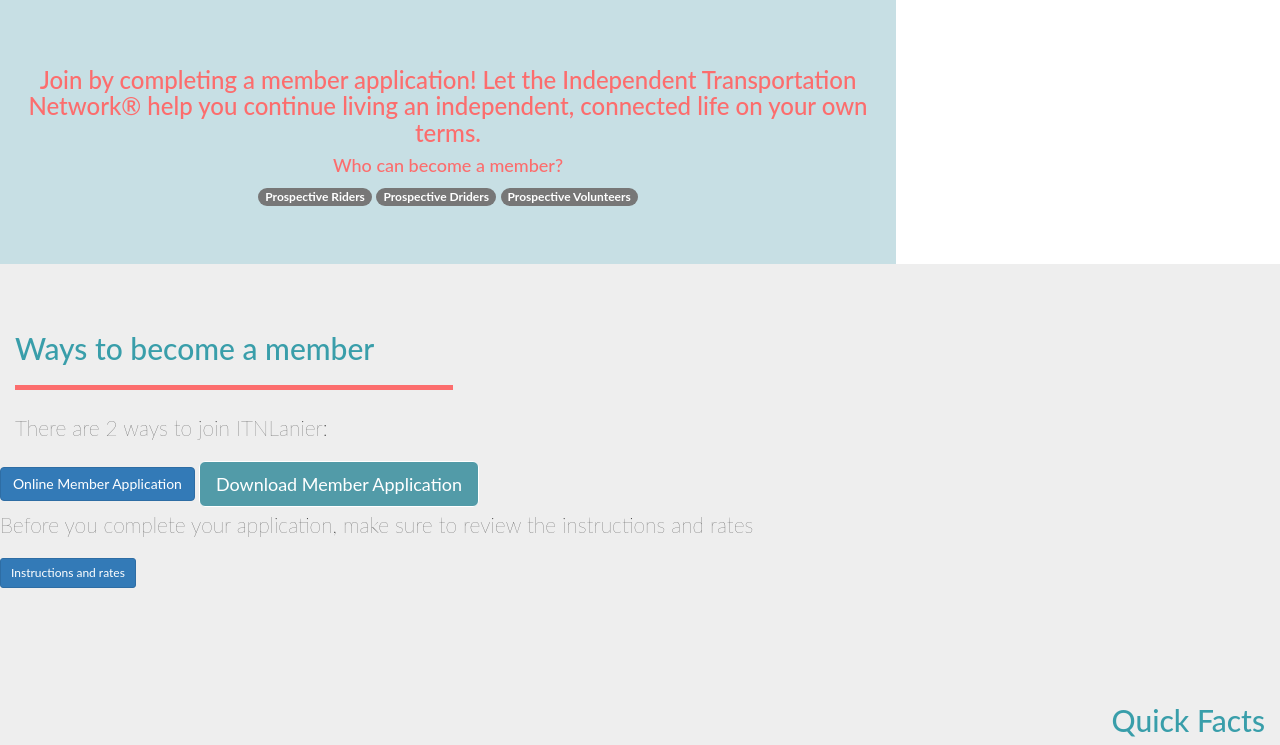
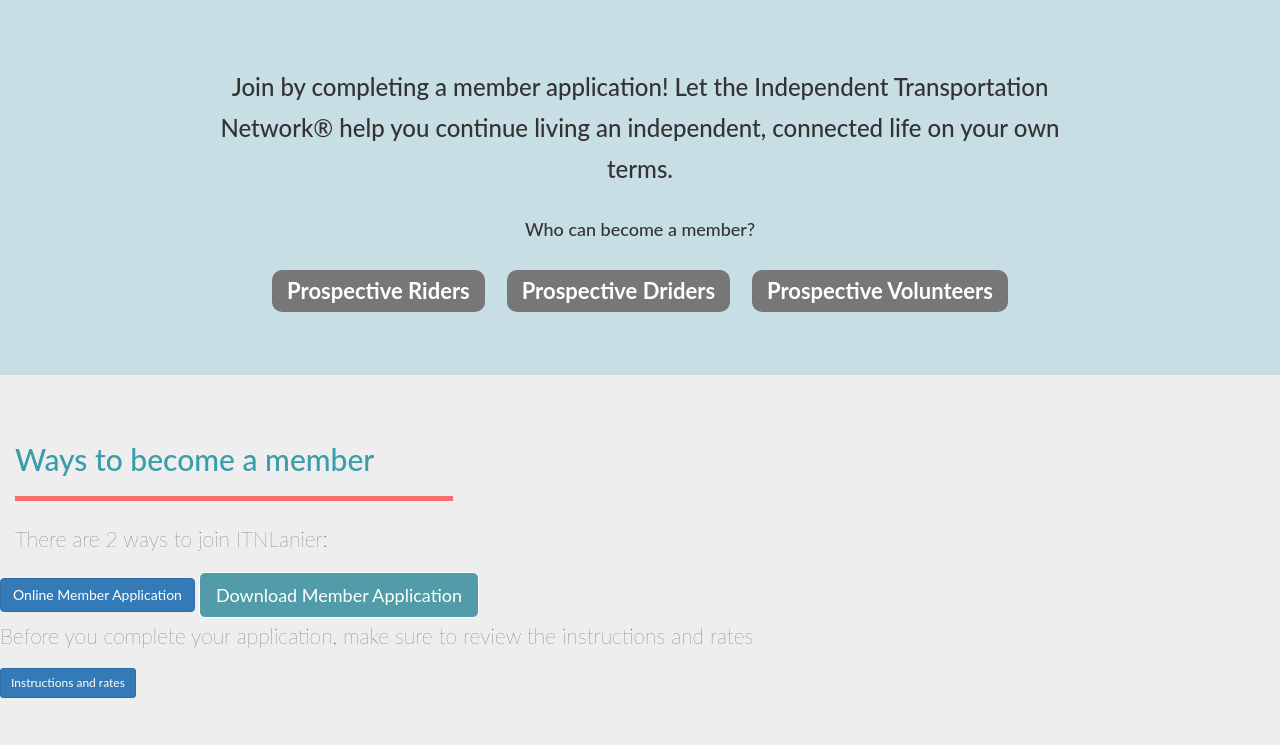
Before and after one commit to samguergen/ITNLanier, a PHP site: page /views/become-member.html in a window 1280 px wide. Shown: the part 501-1246 px from the top of the page. Run offline with PHP 8.4, Linux system fonts and the light colour scheme; some libraries are stand-ins or nearby versions.

Commit message:
intro done

```diff
--- a/css/index.css
+++ b/css/index.css
@@ -415,12 +415,11 @@ nav .dropdown-menu li.divider{
   background:white;
 }
 .donate .first-hero {
-  background-image: url('../../images/itn-people-faded/old-aa-woman-reverse.png');
+  background-image: url('../../images/itn-people-faded/woman-coffee.png');
   background-position: center center !important;
   background-size: cover !important;
   background-repeat: no-repeat !important;
   height: 400px !important;
-  /*opacity:0.6;*/
 }
 .donate .first-hero h1{
   color:#529ba8;
@@ -1082,28 +1081,37 @@ margin-left: -10%;
 
 
 .become-member #first-hero-become {
-  background-image: url('../../images/itn-people-faded/smiling-old-woman.png');
+  background-image: url('../../images/itn-people-faded/old-aa-woman-reverse.png');
   background-position: center center;
   background-size: cover;
   background-repeat: no-repeat;
   height: 400px;
 }
-.become-member #first-hero-become h1{
-  color:white !important;
+.become-member #first-hero-become h1 {
   color:#399eaa !important;
   text-shadow: 2px 2px #529ba8;
   margin-top:170px !important;
   margin-left: 5% !important;
 }
+.become-member #first-hero-become h3 {
+  color:#399eaa !important;
+  /*text-shadow: 2px 2px #529ba8;
+  margin-top:100px !important;*/
+  margin-left: 5% !important;
+}
 .become-member .intro {
-  width: 70%;
+  background: #c7dfe4;
+  padding-left: 15%;
+  padding-right: 15%;
   text-align: center;
-  margin-left: auto;
-  margin-right: auto;
-  line-height: 2;
-  margin-bottom: 50px;
-  font-size: 25px;
-  color: #fc6d6d;
+}
+.become-member .intro h3, .become-member .intro h4 {
+  line-height:1.7;
+}
+.become-member .intro .badge {
+  padding: 10px 15px;
+  font-size: 22px;
+  margin: 15px 1%;
 }
 
 
--- a/views/become-member.html
+++ b/views/become-member.html
@@ -122,10 +122,11 @@
 
       <div class="jumbotron section container intro" style="background: #c7dfe4">
         <h3>Join by completing a member application! Let the Independent Transportation Network® help you continue living an independent, connected life on your own terms.</h3>
-        <h4>Who can become a member?<h4>
+        <h4 style="margin-top:25px">Who can become a member?</h4>
           <div class="badge badge-secondary">Prospective Riders</div>
           <div class="badge badge-secondary">Prospective Driders</div>
           <div class="badge badge-secondary">Prospective Volunteers</div>
+
       </div><!--jumbo-->
 
       <!-- <hr class="featurette-divider"> -->
```
